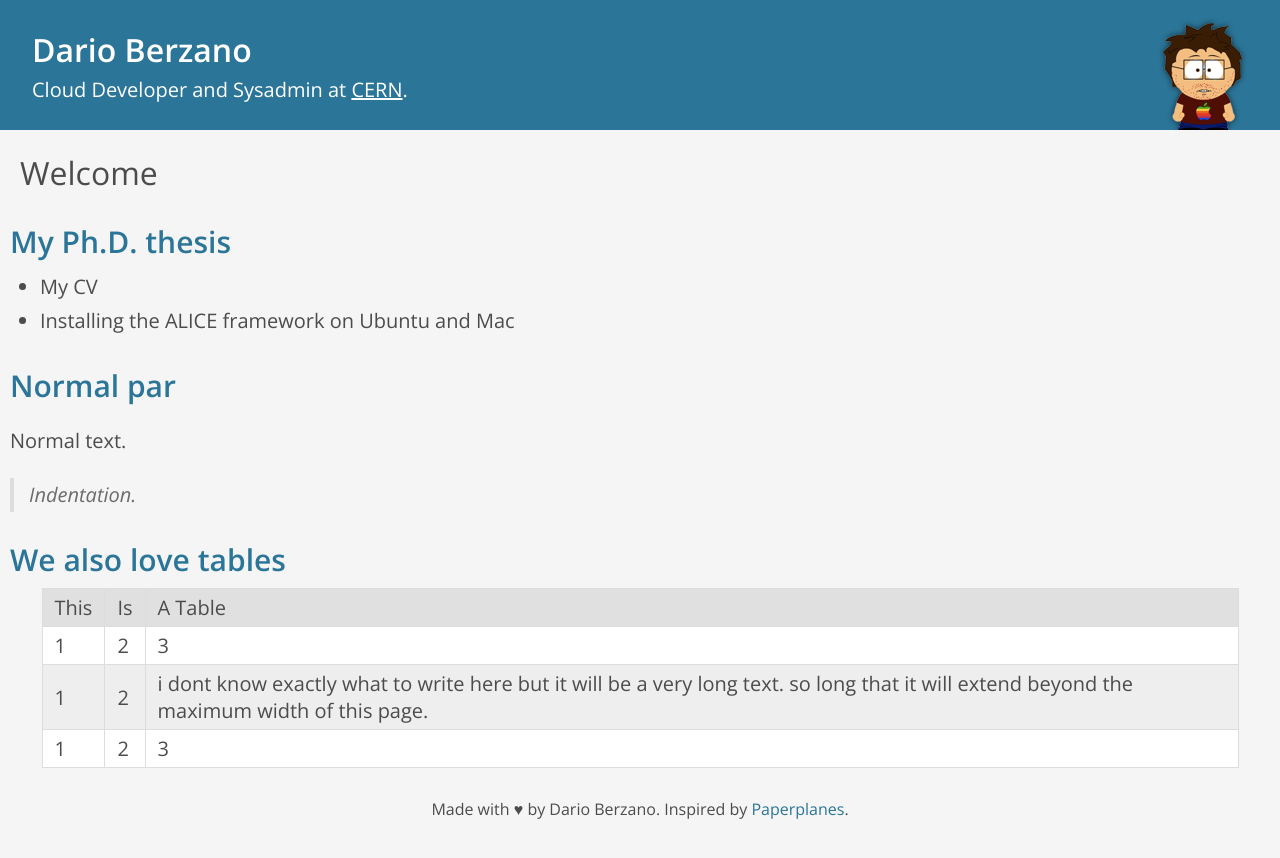
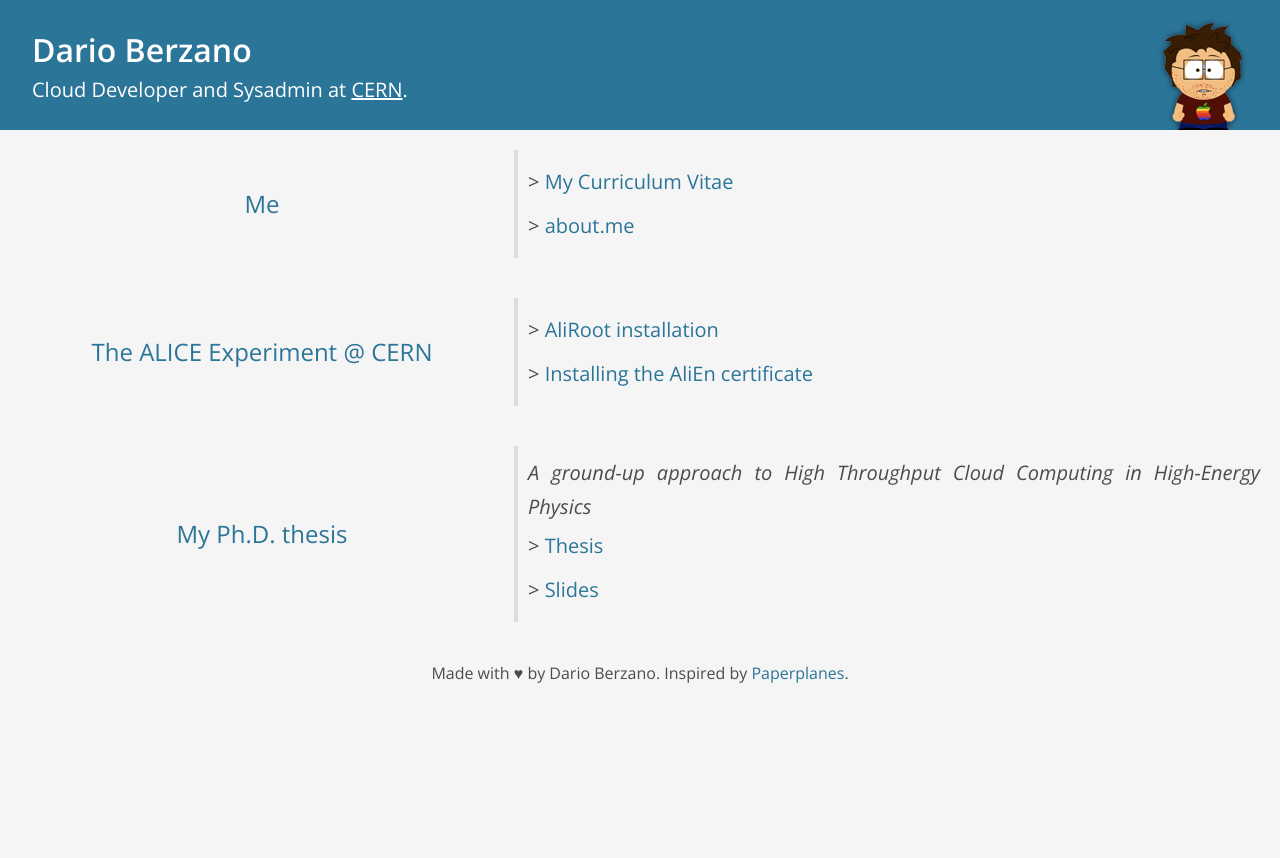
Before and after one commit to dberzano/dberzano.github.io, a Jekyll site: the page built from index.html, in a window 1280 px wide. Shown: the top 858 px of the page. Built offline with Jekyll 4.4.1, drawn with Linux system fonts in a browser that asks for light colours; Markdown is read by kramdown in place of the engine named in the settings; the list of posts is cut into pages by our own code.

Commit message:
Testing a new homepage (custom HTML)

```diff
--- a/_layouts/tweet.html
+++ b/_layouts/tweet.html
@@ -61,9 +61,11 @@
 
     <div id="box">
 
+      {% if page.printtitle != false %}
       <div id="pagetitle">
         <h1>{{ page.title }}</h1>
       </div>
+      {% endif %}
 
       <div id="toc">
         <h2>Table of contents</h2>
--- /dev/null
+++ b/index.html
@@ -0,0 +1,113 @@
+---
+title: welcome
+layout: tweet
+printtitle: false
+createtoc: false
+parnumbers: false
+---
+
+<style>
+
+#mainmenu {}
+
+/*#content {
+  border: 1px solid green;
+}*/
+
+#mainmenu #itemtitle {}
+#mainmenu #itemcontent {}
+
+#mainmenu > ul {
+  display: table;
+  width: 100%;
+  margin: auto;
+  padding: 0;
+  margin-bottom: 40px;
+}
+
+#mainmenu > ul > li {
+  display: table-row;
+}
+
+#mainmenu > ul > li > #itemtitle,
+#mainmenu > ul > li > #itemcontent {
+  display: table-cell;
+  padding: 10px;
+}
+
+#itemtitle {
+  width: 40%;
+  vertical-align: middle;
+  text-align: center;
+
+/*  color: white;
+  background-color: #2B7598;*/
+
+  color: #2B7598;
+  font-weight: 300;
+  font-size: 120%;
+}
+
+#itemcontent {
+  width: 60%;
+  border-left: 4px solid #ddd;
+}
+
+/* Inside the item content */
+
+#itemcontent > ul {
+  list-style-type: none;
+  /*list-style-position: inside;*/
+  padding: 0 0 0 0px;
+}
+
+#itemcontent > ul > li {
+  padding: 5px 0 5px 0;
+}
+
+#itemcontent > ul > li::before {
+  content: '> ';
+}
+
+</style>
+
+<div id="mainmenu">
+
+  <ul>
+    <li>
+      <div id="itemtitle">Me</div>
+      <div id="itemcontent">
+        <ul>
+          <li><a href="#">My Curriculum Vitae</a></li>
+          <li><a href="http://about.me/dario.berzano">about.me</a></li>
+        </ul>
+      </div>
+    </li>
+  </ul>
+
+  <ul>
+    <li>
+      <div id="itemtitle">The ALICE Experiment @ CERN</div>
+      <div id="itemcontent">
+        <ul>
+          <li><a href="aliroot">AliRoot installation</a></li>
+          <li><a href="alien">Installing the AliEn certificate</a></li>
+        </ul>
+      </div>
+    </li>
+  </ul>
+
+  <ul>
+    <li>
+      <div id="itemtitle">My Ph.D. thesis</div>
+      <div id="itemcontent">
+        <i>A ground-up approach to High Throughput Cloud Computing in High-Energy Physics</i>
+        <ul>
+          <li><a href="#">Thesis</a></li>
+          <li><a href="#">Slides</a></li>
+        </ul>
+      </div>
+    </li>
+  </ul>
+
+</div>
```
Also changed, not shown: index-cols.html (added, +106 -0 lines), index-rows.html (added, +85 -0 lines), index-tiles.html (added, +53 -0 lines), test2.md (renamed from index.md).
